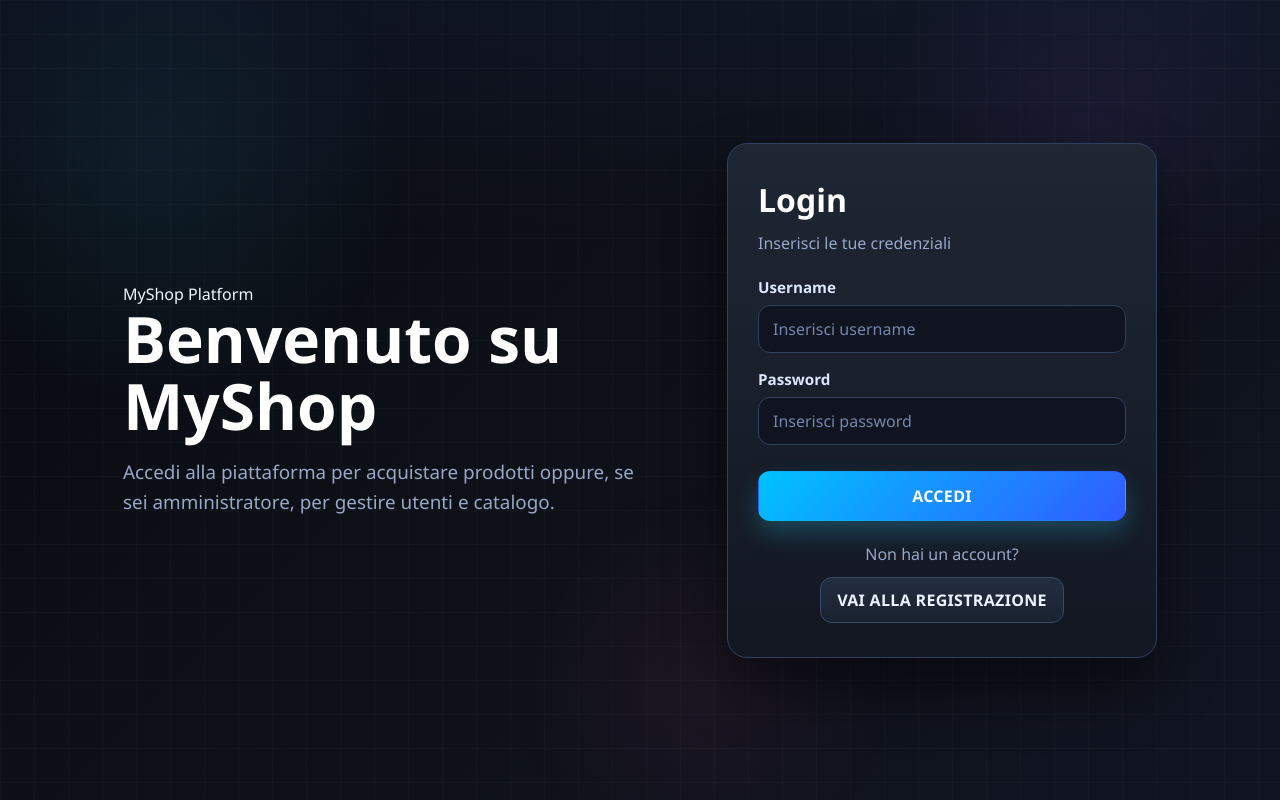
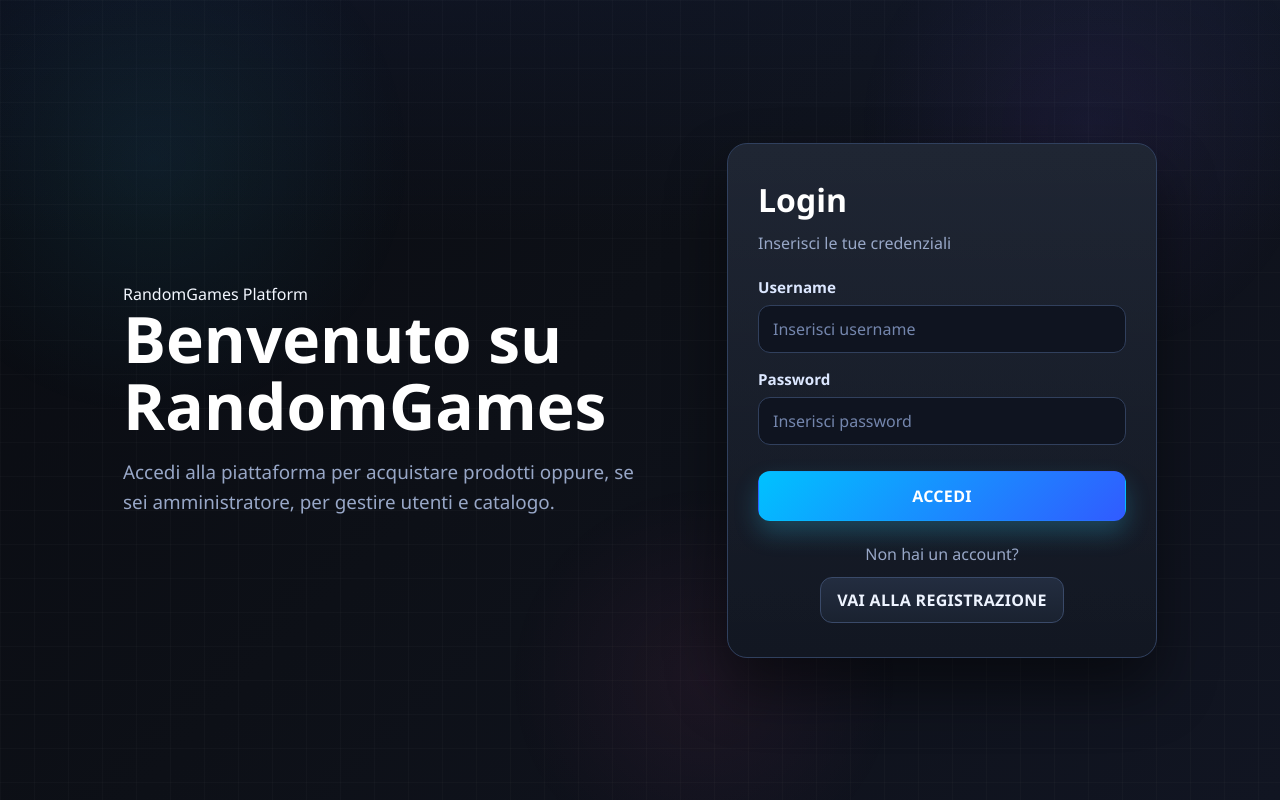
Before and after one commit to libotcharles/prova_V, a website: page frontend/index.html in a window 1280 px wide. Drawn offline with Linux system fonts and the light colour scheme.

Commit message:
randomgames

```diff
--- a/frontend/index.html
+++ b/frontend/index.html
@@ -10,8 +10,8 @@
 
   <div class="auth-layout">
     <div class="auth-hero">
-      <div class="hero-badge">MyShop Platform</div>
-      <h1>Benvenuto su MyShop</h1>
+      <div class="hero-badge">RandomGames Platform</div>
+      <h1>Benvenuto su RandomGames</h1>
       <p>
         Accedi alla piattaforma per acquistare prodotti oppure,
         se sei amministratore, per gestire utenti e catalogo.
```
